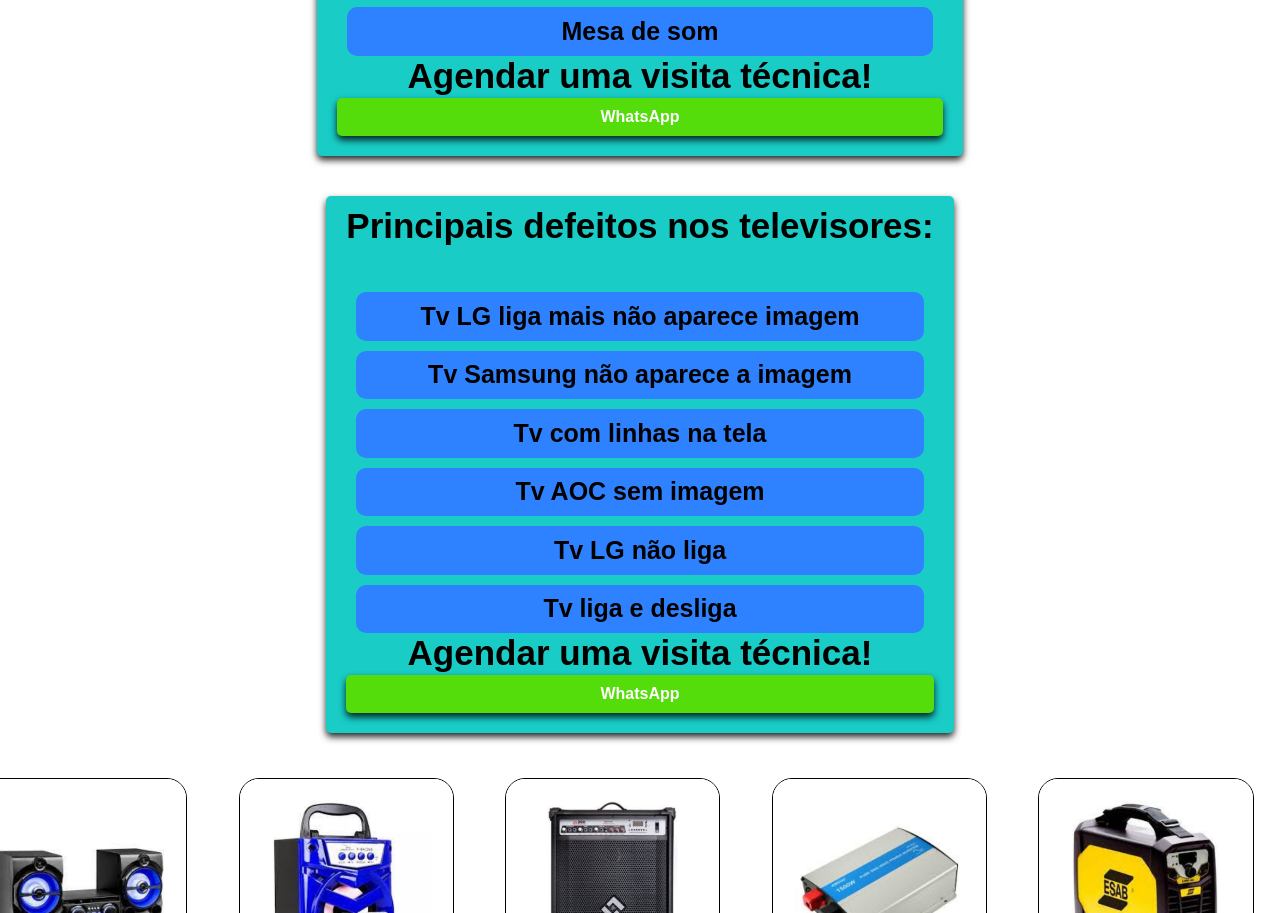
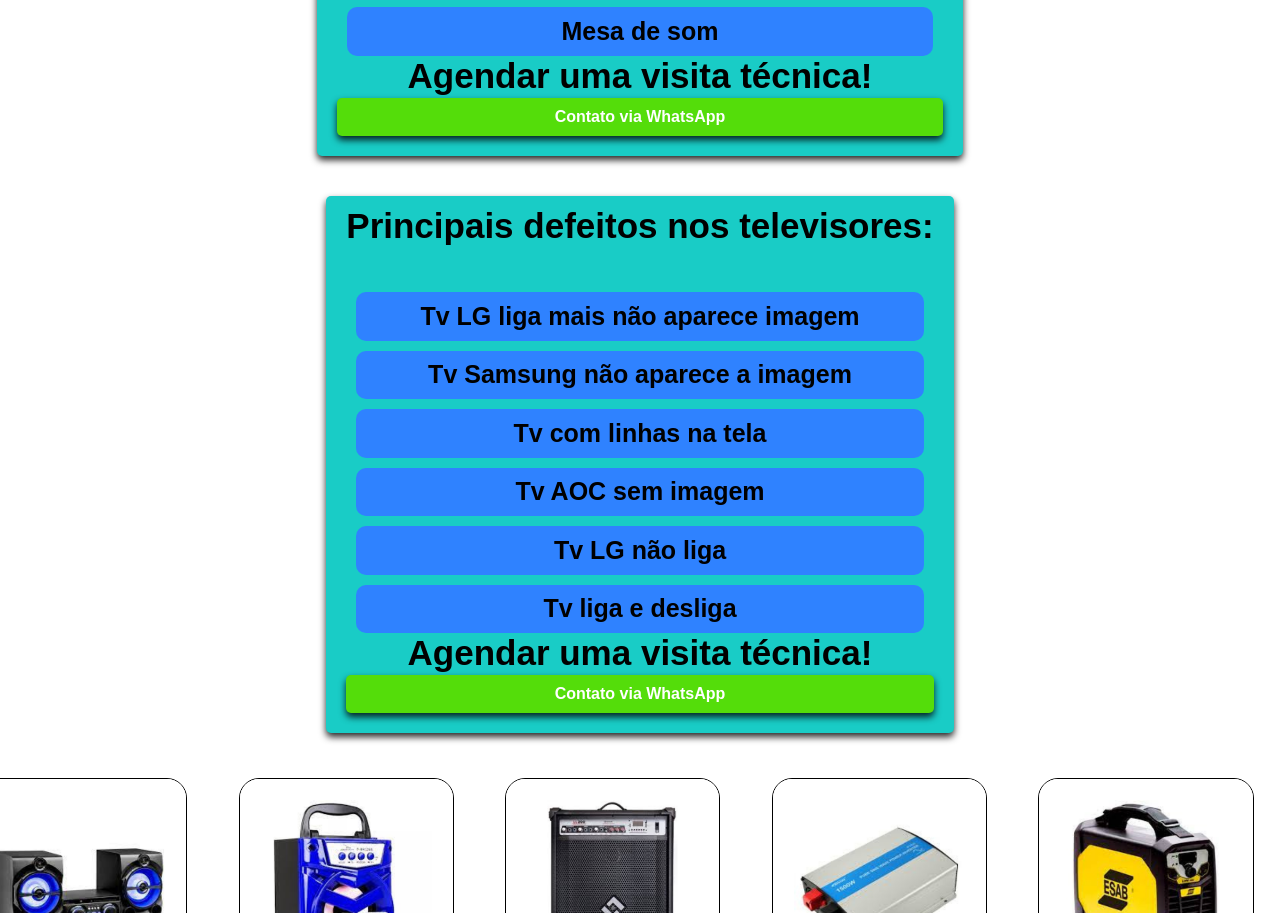
Before and after one commit to ademarjmjr/tvesom, a plain HTML site: page public/index.html in a window 1280 px wide. Shown: the part 3807-4720 px from the top of the page. Drawn offline with Linux system fonts and the light colour scheme.

Commit message:
Update index.html

```diff
--- a/public/index.html
+++ b/public/index.html
@@ -110,7 +110,7 @@
       <p>Inversores de energia solar</p>
       <p>Mesa de som</p>
       <h4>Agendar uma visita técnica!</h4>
-      <a href="https://api.whatsapp.com/send?phone=5569993041891" class="whatsapp-button">WhatsApp</a>
+      <a href="https://api.whatsapp.com/send?phone=5569993041891" class="whatsapp-button">Contato via WhatsApp</a>
     </div>
   </section>
 
@@ -124,7 +124,7 @@
       <p>Tv LG não liga </p>
       <p>Tv liga e desliga</p>
       <h4>Agendar uma visita técnica!</h4>
-      <a href="https://api.whatsapp.com/send?phone=5569993041891" class="whatsapp-button">WhatsApp</a>
+      <a href="https://api.whatsapp.com/send?phone=5569993041891" class="whatsapp-button">Contato via WhatsApp</a>
     </div>
   </section>
 
```
